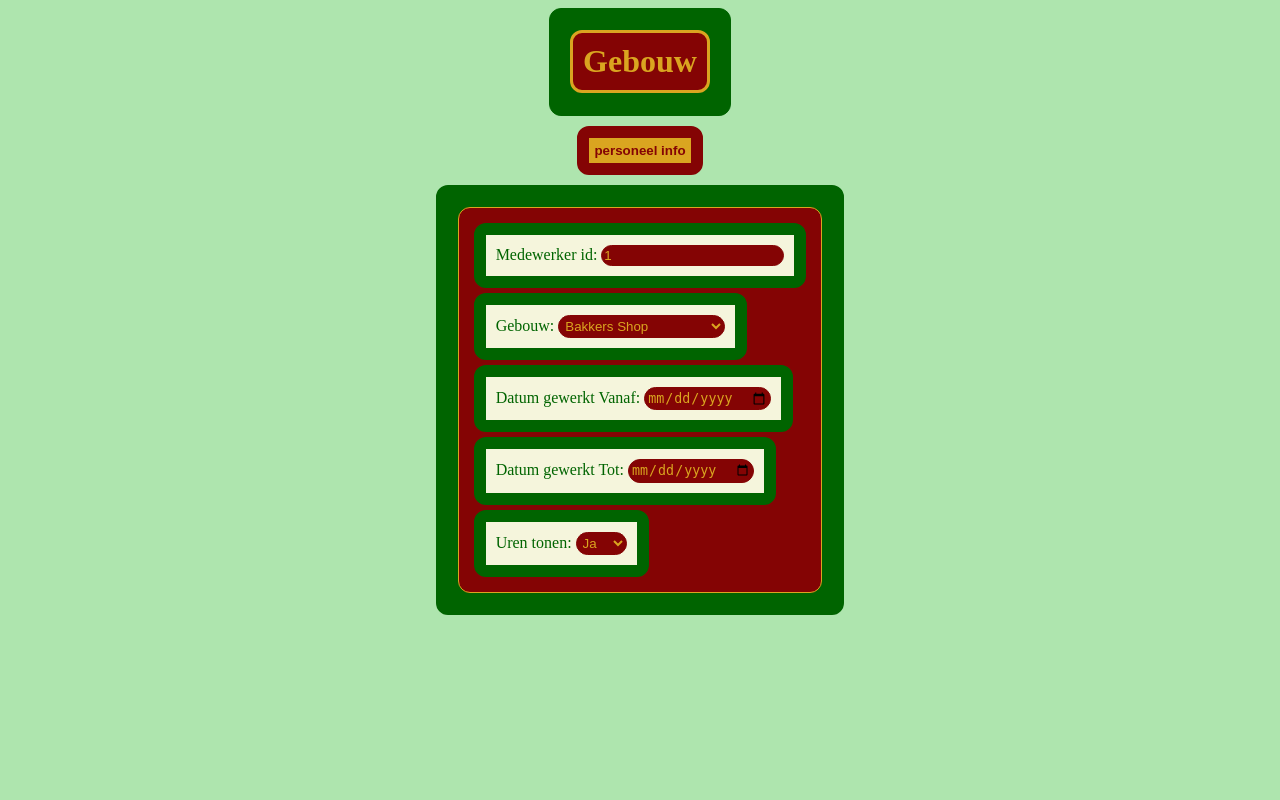
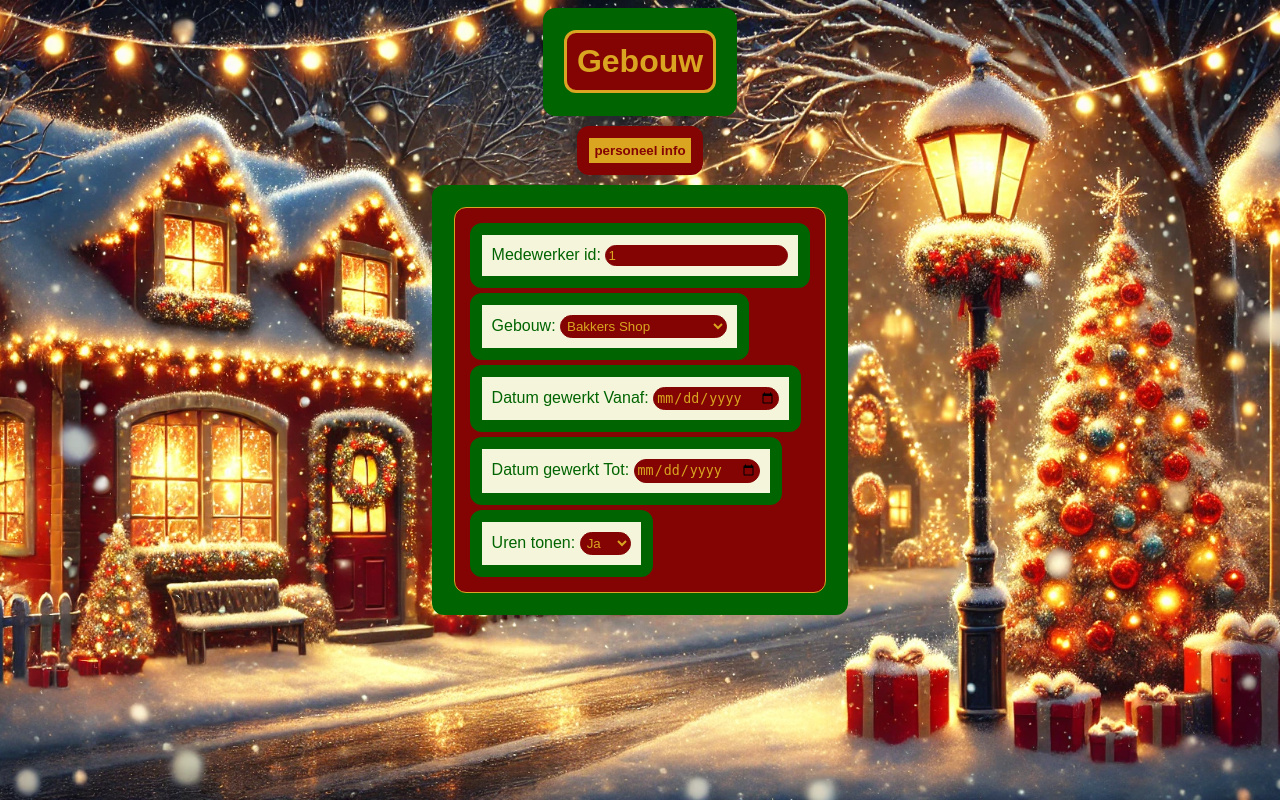
Before and after one commit to GertNingbers/Database-Queries, a PHP site: page /building.php in a window 1280 px wide. Run offline with PHP 8.4, Linux system fonts and the light colour scheme; the visitor is signed in with stand-in values (Sample User, id 1); data that the repository does not hold is empty.

Commit message:
-GNI building style en verbeteringen

```diff
--- a/Queries winkelketen/building.css
+++ b/Queries winkelketen/building.css
@@ -1,35 +1,46 @@
-body{
+body {
     display: flex;
     flex-direction: column;
     align-items: center;
-    background-color: rgb(174, 229, 174);
+    justify-content: center;
 }
-th,td{
+body {
+    background-image: url('img/DALL·E\ 2025-01-05\ 20.01.53\ -\ A\ warm\ Christmas-themed\ background\ for\ a\ website\,\ depicting\ a\ cozy\ nighttime\ street\ scene.\ The\ setting\ includes\ snow-covered\ houses\ adorned\ with\ glowi.webp'); /* Vervang 'jouw-afbeelding.jpg' door het pad naar jouw afbeelding */
+    background-size: cover;
+    background-position: center;
+    background-repeat: no-repeat;
+    background-attachment: fixed;
+    font-family: Arial, sans-serif;
+}
+th,td {
     padding: 5px;
-   background-color: beige;
-   border: 3px solid goldenrod;
+    background-color: beige;
+    border: 3px solid goldenrod;
+}
 
-}
-form{
+form {
     border: 1px solid goldenrod;
     border-radius: 12px;
     padding: 10px;
     background-color: rgb(132, 4, 4);
 }
-button{
+
+button {
     margin: 10px;
     border: 12px solid rgb(132, 4, 4);
     padding: 5px;
     background-color: goldenrod;
     border-radius: 12px;
     font-weight: 600;
-color: rgb(132, 4, 4);
+    color: rgb(132, 4, 4);
 }
-p{
+
+p {
     margin: 5px 5px 5px 5px;
 
 }
-.urenp,p{
+
+.urenp,p {
     padding: 10px;
     background-color: beige;
     color: darkgreen;
@@ -37,20 +48,23 @@ p{
     border-radius: 12px;
     max-width: fit-content;
 }
-input, select{
+
+input,select {
     background-color: rgb(132, 4, 4);
     color: goldenrod;
     border: 1px solid rgb(132, 4, 4);
     border-radius: 12px;
     padding: 2px;
 }
-.formbackg{
+
+.formbackg {
     border: 12px solid darkgreen;
     border-radius: 12px;
     padding: 10px;
     background-color: darkgreen;
 }
-.zoek{
+
+.zoek {
     margin: 10px;
     border: 1px solid goldenrod;
     padding: 5px;
@@ -59,35 +73,41 @@ input, select{
     min-width: 315px;
     font-weight: 600;
 }
-h1, h2,h3{
+
+h1,h2,h3 {
     border: 3px solid goldenrod;
     padding: 10px;
     border-radius: 12px;
     background-color: rgb(132, 4, 4);
     color: goldenrod;
 }
-.hoofd{
+
+.hoofd {
     border: 1px solid darkgreen;
     background-color: darkgreen;
     padding: 0px 20px;
     border-radius: 12px;
 }
-table{
+
+table {
     background-color: rgb(132, 4, 4);
     padding: 3px;
     border: 12px solid rgb(132, 4, 4);
     border-radius: 12px;
 }
-.tabb{
+
+.tabb {
     border: 3px solid goldenrod;
     background-color: goldenrod;
     border-radius: 12px;
+    max-width: fit-content;
 }
-.urendiv{
+
+.urendiv {
     display: flex;
     flex-direction: row;
     align-items: center;
-    max-width: 1200px;
-    max-height: fit-content ;
+    max-width: 1300px;
+    max-height: fit-content;
     flex-wrap: wrap;
 }
--- a/Queries winkelketen/building.php
+++ b/Queries winkelketen/building.php
@@ -72,7 +72,7 @@ session_start();
 
             echo '<div class="tabb"><table border="1">';
             echo '<tr><th>Medewerker ID</th><th>Titel</th><th>Voornaam</th><th>Achternaam</th><th>Email</th><th>Job Titel</th>';
-            if(!empty($_SESSION['building_id'])){
+            if (!empty($_SESSION['building_id'])) {
                 echo '<th>Building_id</th><th>Building_naam</th><th>Straat</th><th>Buildingnumber</th>';
             }
             echo '</tr>';
@@ -103,7 +103,7 @@ session_start();
         }
         if (isset($_SESSION['urenGewerkt'])) {
             echo '<h2 class="h2">Gewerkte uren:</h2>';
-            echo '<div class="urendiv">' ;
+            echo '<div class="urendiv">';
             foreach ($_SESSION['urenGewerkt'] as $personId => $uren) {
                 echo '<p class="urenp">Persoon ID: ' . htmlspecialchars($personId) . ' heeft ' . htmlspecialchars($uren) . ' uur gewerkt.</p>';
             }
--- a/Queries winkelketen/home.php
+++ b/Queries winkelketen/home.php
@@ -89,8 +89,8 @@ session_start();
         }
         echo '</table>';
     }
-    if(isset($_SESSION['err'])){
-        echo '<p class"err">' . htmlspecialchars($_SESSION['err']) . '</p>';
+    if (isset($_SESSION['err'])) {
+        echo '<p class="err">' . htmlspecialchars($_SESSION['err']) . '</p>';
     }
     session_destroy();
 
--- a/Queries winkelketen/includes/winkelform.inc.php
+++ b/Queries winkelketen/includes/winkelform.inc.php
@@ -80,7 +80,6 @@ if ($_SERVER['REQUEST_METHOD'] == 'POST') {
             if (empty($results)) {
                 $_SESSION['err'] = 'Geen resultaten gevonden';
             }
-
         } else {
             $query = 'SELECT * FROM persons';
             $stmt = $pdo->prepare($query);
@@ -95,7 +94,6 @@ if ($_SERVER['REQUEST_METHOD'] == 'POST') {
                 $_SESSION['email'][] = $result['email'];
                 $_SESSION['jobtitle'][] = $result['jobtitle'];
                 $_SESSION['title'][] = $result['title'];
-
             }
         }
         header('location:../home.php');
```
Also changed, not shown: Queries winkelketen/home.css (+18 -11 lines), Queries winkelketen/includes/building.inc.php (+12 -6 lines), Queries winkelketen/img/DALL·E 2025-01-05 20.01.53 - A warm Christmas-themed background for a website, depicting a cozy nighttime street scene. The setting includes snow-covered houses adorned with glowi.webp (added).
